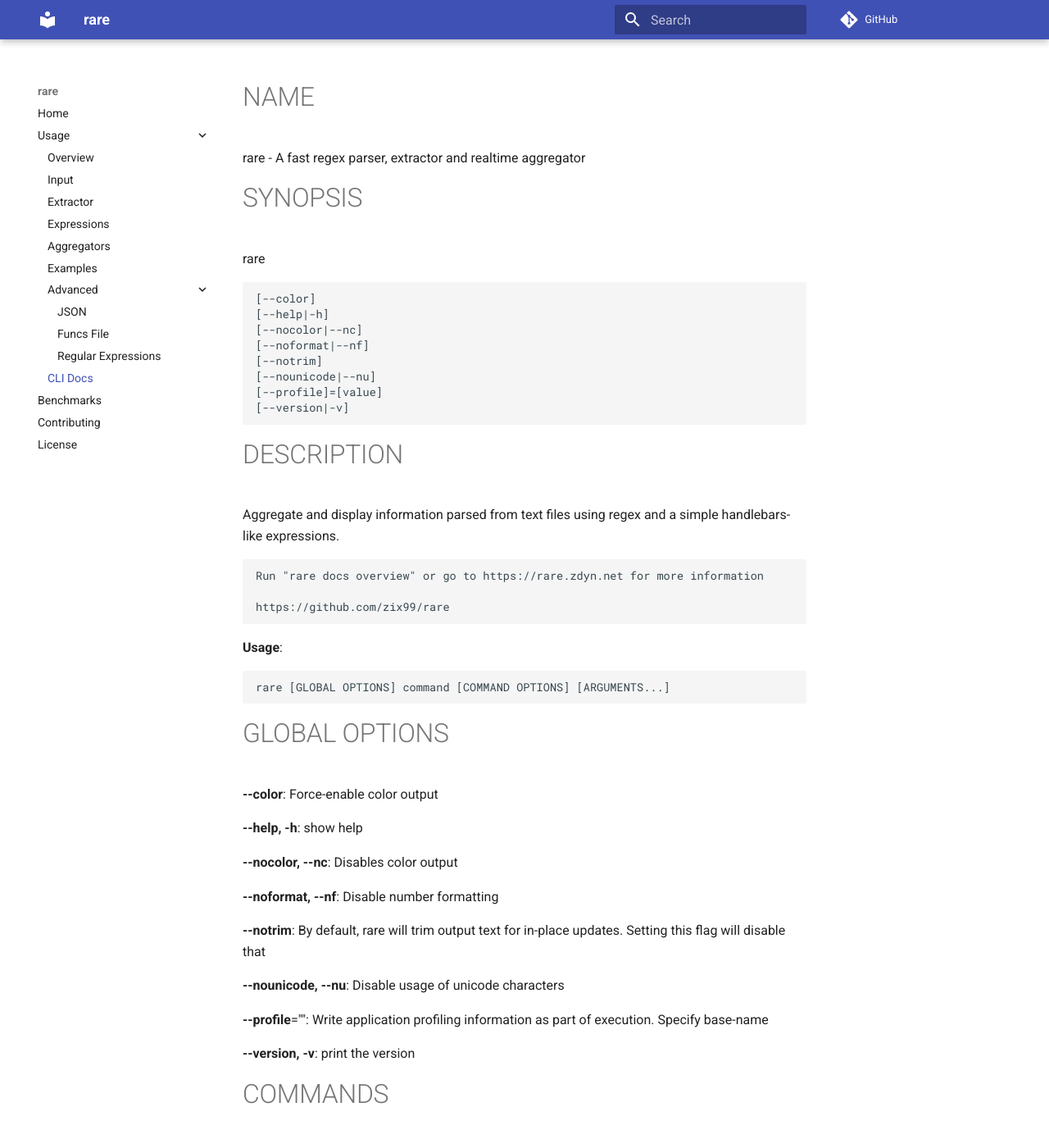
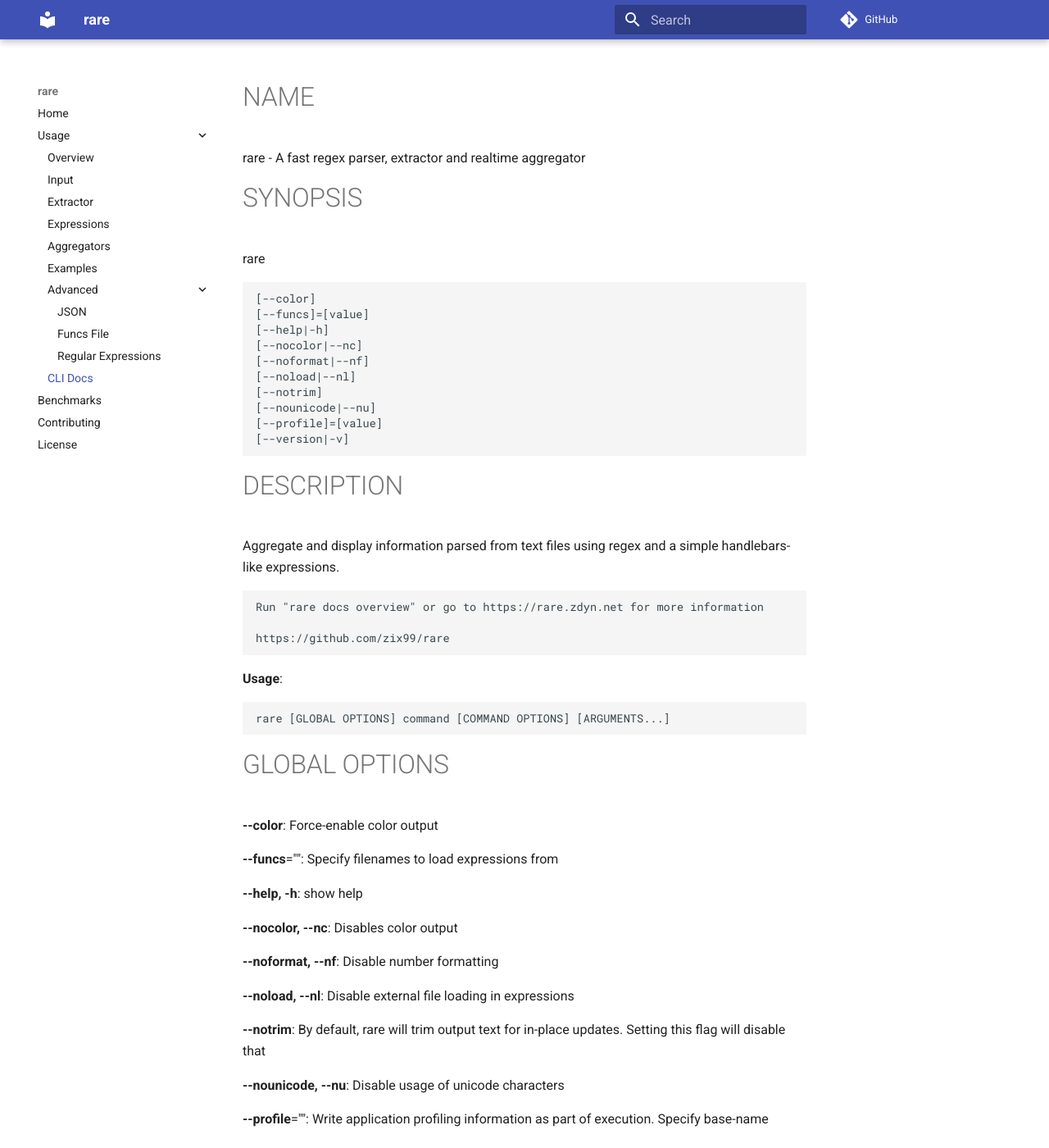
Before and after one commit to zix99/rare, an MkDocs documentation site: the page built from docs/cli-help.md, in a window 1280 px wide and 1400 px high. Shown: the whole window at 82% size. Built offline with MkDocs 1.6.1 and Material for MkDocs 9.7.7, drawn with Linux system fonts in a browser that asks for light colours; comment, search, counter and statistics services are not loaded.

Commit message:
Clean up docs

````diff
--- a/docs/cli-help.md
+++ b/docs/cli-help.md
@@ -8,9 +8,11 @@ rare
 
 ```
 [--color]
+[--funcs]=[value]
 [--help|-h]
 [--nocolor|--nc]
 [--noformat|--nf]
+[--noload|--nl]
 [--notrim]
 [--nounicode|--nu]
 [--profile]=[value]
@@ -36,11 +38,15 @@ rare [GLOBAL OPTIONS] command [COMMAND OPTIONS] [ARGUMENTS...]
 
 **--color**: Force-enable color output
 
+**--funcs**="": Specify filenames to load expressions from
+
 **--help, -h**: show help
 
 **--nocolor, --nc**: Disables color output
 
 **--noformat, --nf**: Disable number formatting
+
+**--noload, --nl**: Disable external file loading in expressions
 
 **--notrim**: By default, rare will trim output text for in-place updates. Setting this flag will disable that
 
````
Also changed, not shown: docs/usage/expressions.md (+2 -2 lines).
